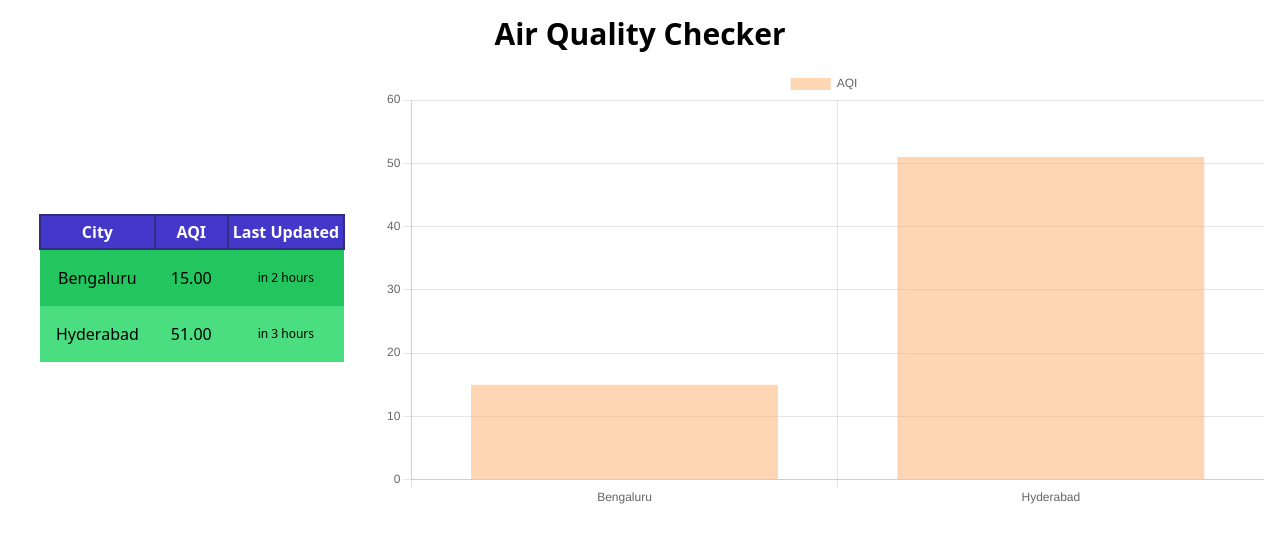
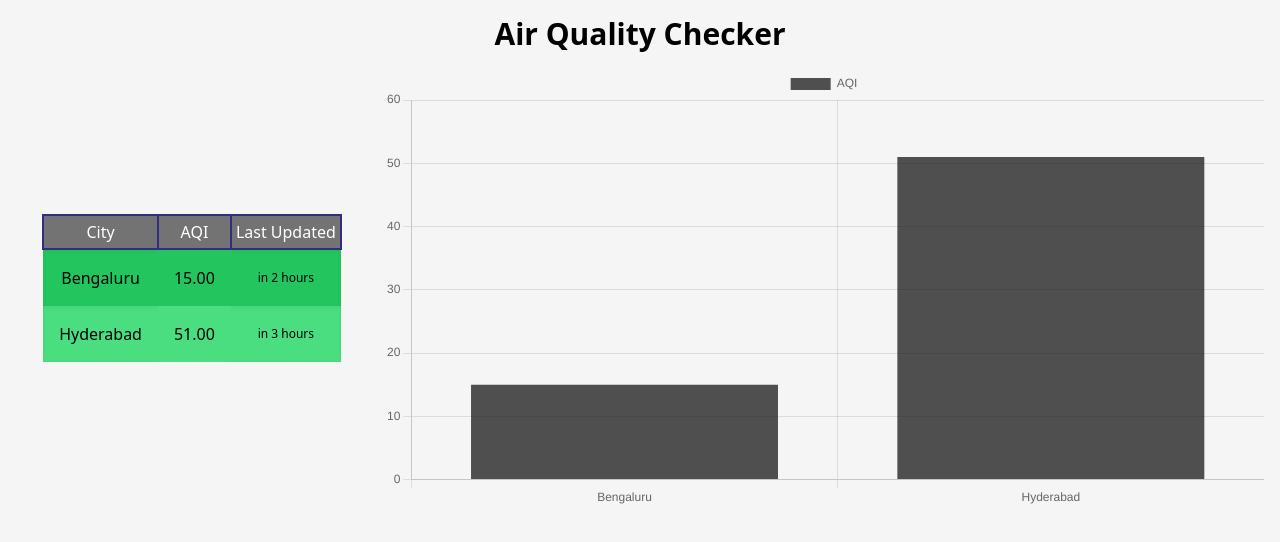
Before and after one commit to vsatyarthi/air-quality-monitoring, a React (Create React App) app: page / in a window 1280 px wide. Shown: the top 542 px of the page. Built offline with nearby package versions, Linux system fonts and the light colour scheme; no server answers.

Commit message:
set bar and table colors

```diff
--- a/src/App.js
+++ b/src/App.js
@@ -108,16 +108,16 @@ function App() {
     }
 
     return (
-        <div className="container">
+        <div className="bg-neutral-100 w-screen h-screen">
             <h1 className="text-3xl font-bold font-bold text-center p-4">Air Quality Checker</h1>
             <div className="flex mr-4">
                 <div className="flex w-96">
                     <table className="table-auto justify-center m-auto">
                         <thead>
                         <tr>
-                            <th className="text-center font-bold p-1 bg-indigo-700 text-white border-indigo-900 border-solid border-2">City</th>
-                            <th className="text-center font-bold p-1 bg-indigo-700 text-white border-indigo-900 border-solid border-2">AQI</th>
-                            <th className="text-center font-bold p-1 bg-indigo-700 text-white border-indigo-900 border-solid border-2">Last
+                            <th className="text-center font-normal p-1 bg-neutral-500 text-white border-indigo-900 border-solid border-2">City</th>
+                            <th className="text-center font-normal p-1 bg-neutral-500 text-white border-indigo-900 border-solid border-2">AQI</th>
+                            <th className="text-center font-normal p-1 bg-neutral-500 text-white border-indigo-900 border-solid border-2">Last
                                 Updated
                             </th>
                         </tr>
@@ -125,7 +125,7 @@ function App() {
                         <tbody>
                         {airQualityData.map(({city, aqi, timestamp}) => {
                             // console.info({airQualityData});
-                            return (<tr key={city} className={`text-center p-1 ${getSeverityClassName(aqi)}}`}>
+                            return (<tr key={city} className={`text-center p-1 ${getSeverityClassName(aqi)}} cursor-pointer hover:border-solid hover:border-black hover:border-2 hover:border-solid hover:shadow-md shadow-inner`}>
                                 <td className="p-4">{city}</td>
                                 <td className={`p-4 ${getSeverityClassName(aqi)}`}>{aqi.toFixed(2)}</td>
                                 <td className="p-4 text-xs">{getElapsedTime(timestamp)}</td>
--- a/src/components/BarChart.js
+++ b/src/components/BarChart.js
@@ -44,7 +44,7 @@ export const BarChart = ({aqiData}) => {
             {
                 label: 'AQI',
                 data: aqiData.map(cityData => cityData.aqi.toFixed(2)),
-                backgroundColor: 'rgba(253,174,104,0.5)',
+                backgroundColor: 'rgba(9,9,9,0.7)',
             }
         ],
     };
```
